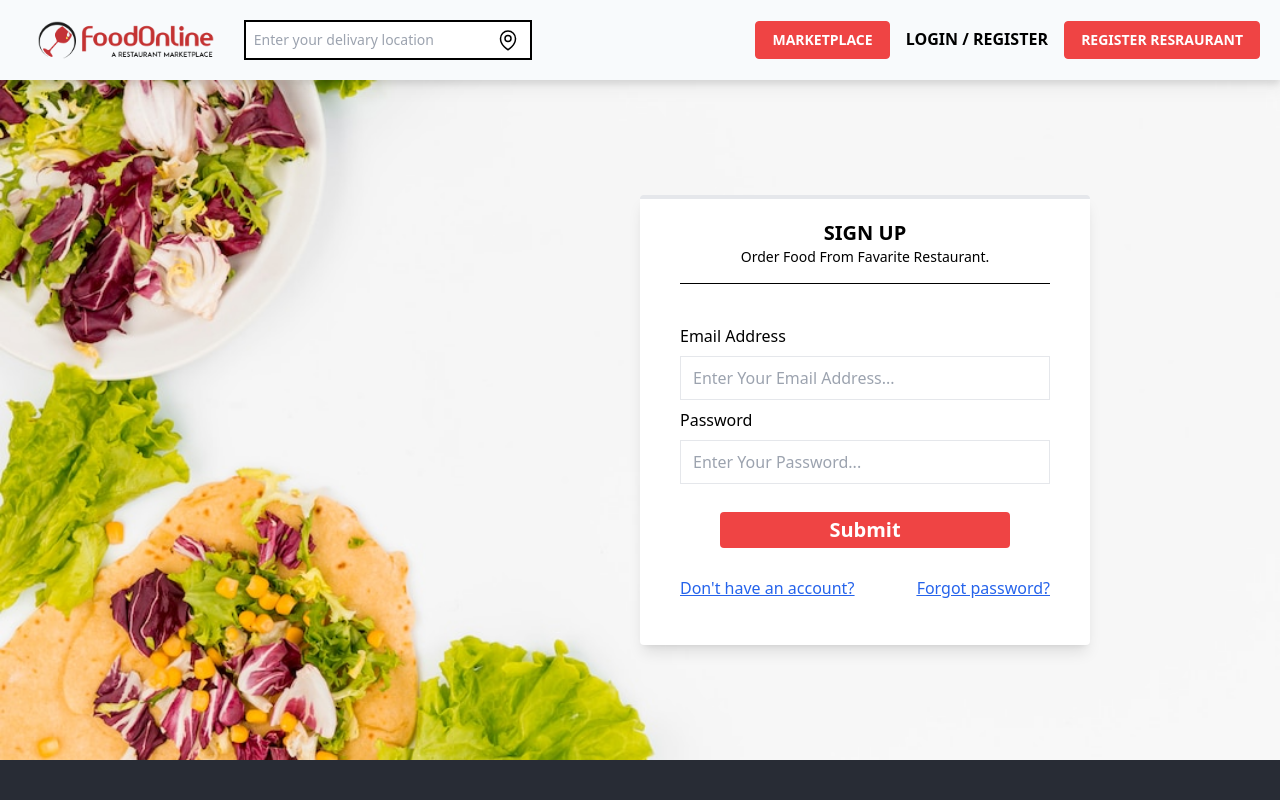
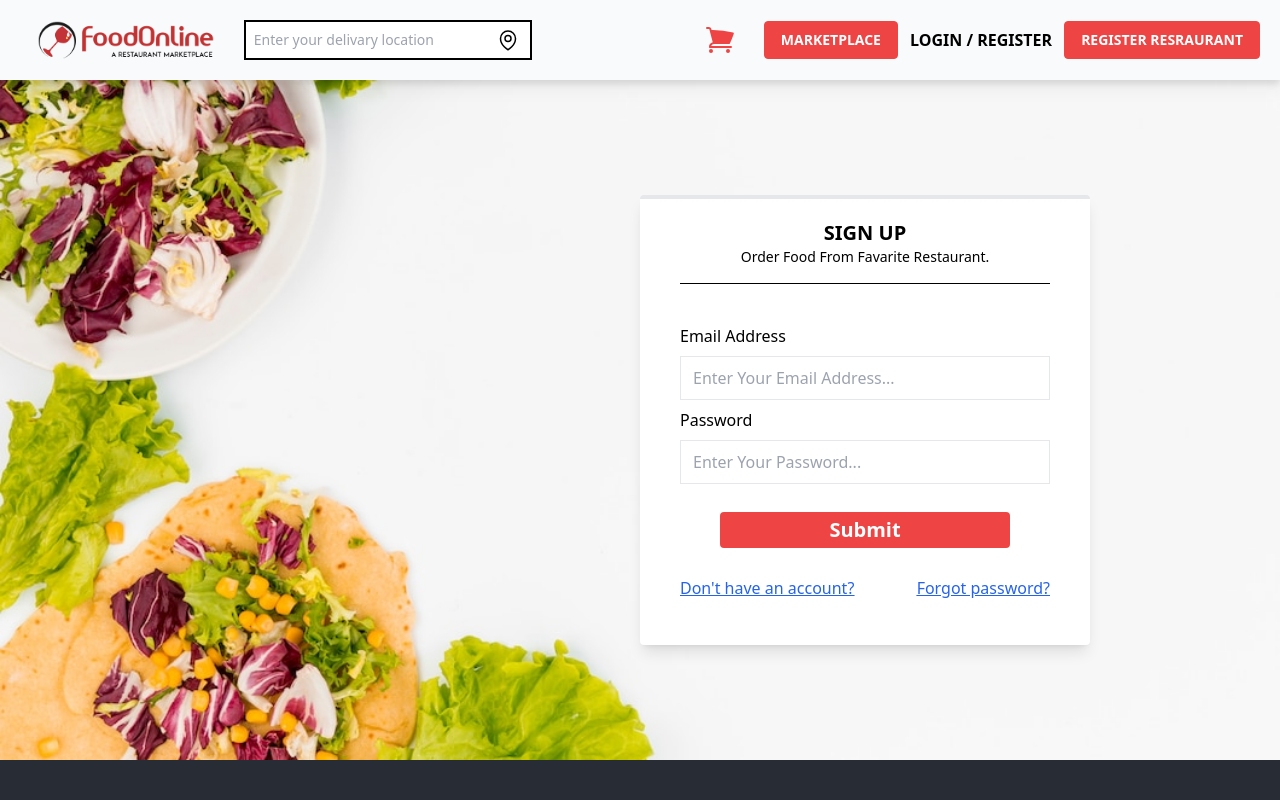
Before and after one commit to AnwarMohammadi2001/Projects, a website: page src/login.html in a window 1280 px wide. Shown: the top 800 px of the page. Drawn offline with Linux system fonts and the light colour scheme.

Commit message:
Shopping icon adding

```diff
--- a/src/login.html
+++ b/src/login.html
@@ -15,7 +15,9 @@
       >
         <!-- Logo image -->
         <div class="flex items-center text-black mr-6">
-          <a href="index.html"> <img src="/assets/images/logo/foodOnlineLogo.png" class="h-11" /></a>
+          <a href="index.html">
+            <img src="/assets/images/logo/foodOnlineLogo.png" class="h-11"
+          /></a>
           <!-- Serach Box -->
           <div
             class="flex items-center w-72 h-11 relative ml-3 font-light rounded"
@@ -50,7 +52,20 @@
           </div>
         </div>
         <!-- Register button -->
-        <div>
+        <div class="flex items-center">
+          <a href="" class="hover:text-red-800 mr-6">
+            <svg
+              class="w-10 h-8 text-red-500"
+              xmlns="http://www.w3.org/2000/svg"
+              viewBox="0 0 24 24"
+              fill="currentColor"
+              class="size-6"
+            >
+              <path
+                d="M2.25 2.25a.75.75 0 0 0 0 1.5h1.386c.17 0 .318.114.362.278l2.558 9.592a3.752 3.752 0 0 0-2.806 3.63c0 .414.336.75.75.75h15.75a.75.75 0 0 0 0-1.5H5.378A2.25 2.25 0 0 1 7.5 15h11.218a.75.75 0 0 0 .674-.421 60.358 60.358 0 0 0 2.96-7.228.75.75 0 0 0-.525-.965A60.864 60.864 0 0 0 5.68 4.509l-.232-.867A1.875 1.875 0 0 0 3.636 2.25H2.25ZM3.75 20.25a1.5 1.5 0 1 1 3 0 1.5 1.5 0 0 1-3 0ZM16.5 20.25a1.5 1.5 0 1 1 3 0 1.5 1.5 0 0 1-3 0Z"
+              />
+            </svg>
+          </a>
           <button>
             <a
               href="marketplace.html"
```
Also changed, not shown: src/Restaurant_dashboard.html (+5 -2 lines), src/User_Register.html (+14 -1 lines), src/index.html (+16 -1 lines), src/marketplace.html (+14 -1 lines), src/menu-builder.html (+4 -1 lines), src/restaurant_register.html (+17 -2 lines), assets/css/main.css.
